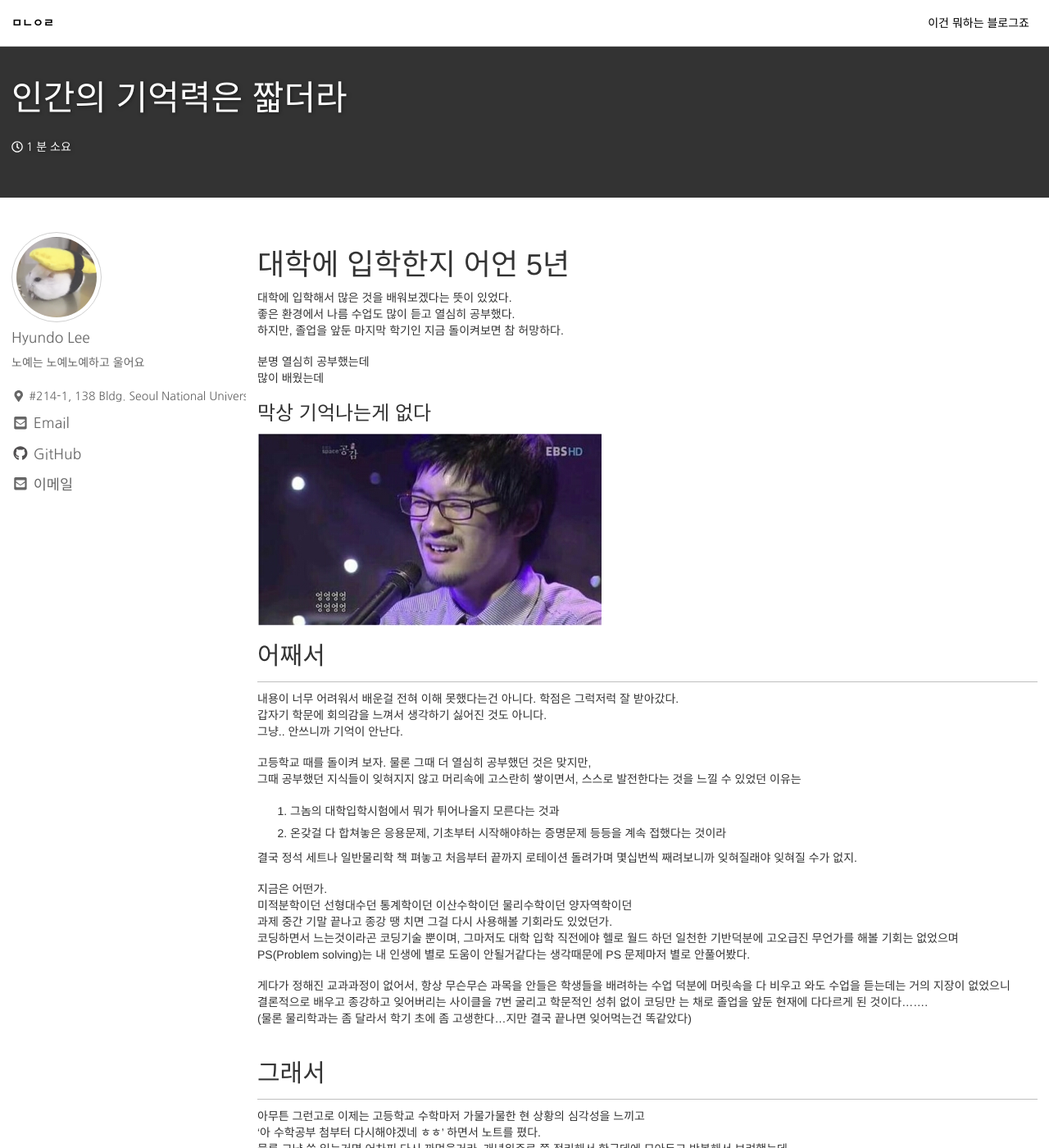
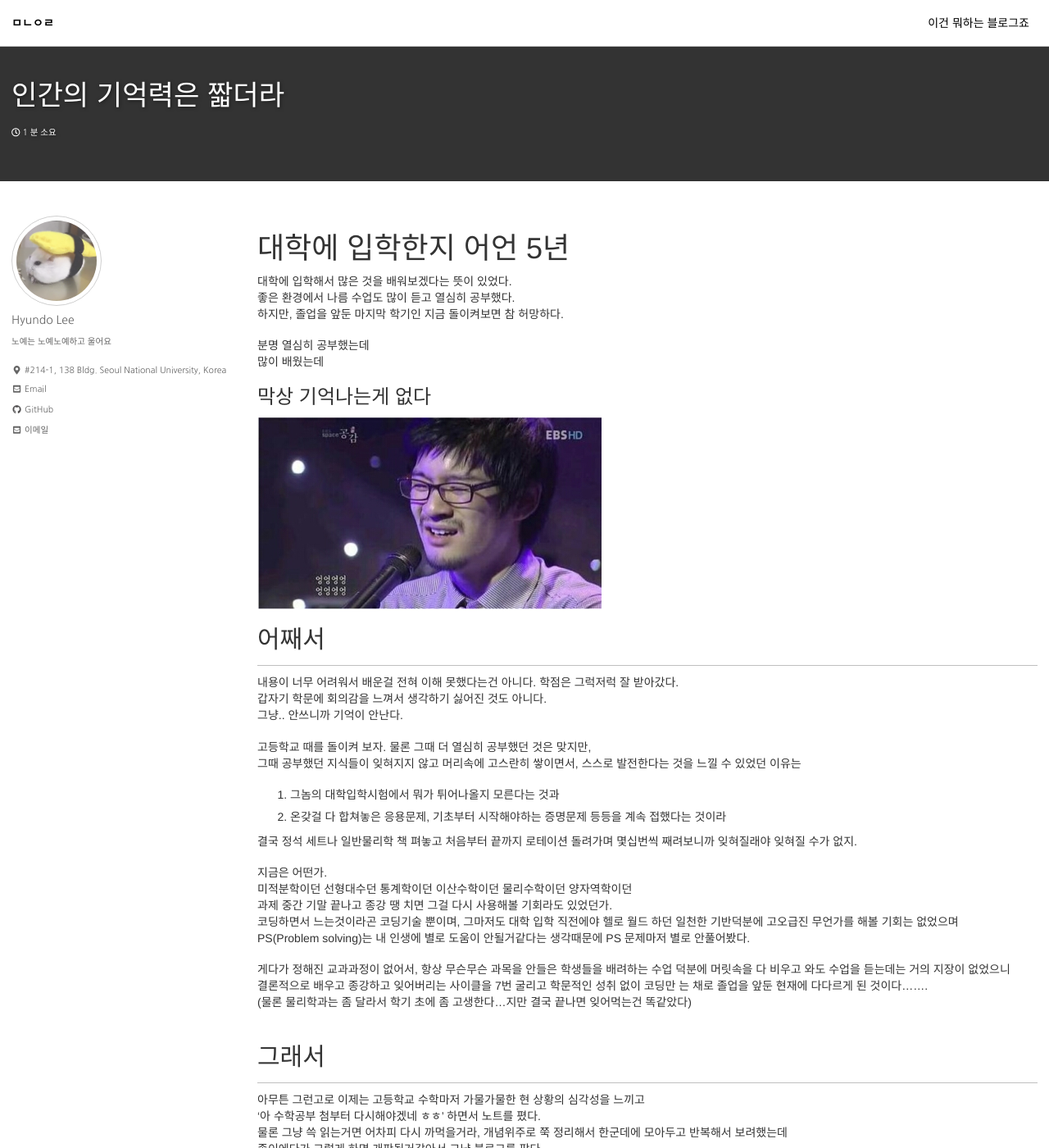
Before and after one commit to illhyhl1111/PPPP.github.io, a Jekyll site: the page built from _posts/2018-09-14-first-post.md, in a window 1280 px wide and 1400 px high. Shown: the whole window at 82% size. Built offline with Jekyll 4.4.1, drawn with Linux system fonts in a browser that asks for light colours; nearby versions of some CDN libraries; formulas are drawn with MathJax 3.

Commit message:
재도전

```diff
--- a/_sass/minimal-mistakes/_reset.scss
+++ b/_sass/minimal-mistakes/_reset.scss
@@ -8,18 +8,18 @@ html {
   /* apply a natural box layout model to all elements */
   box-sizing: border-box;
   background-color: $background-color;
-  font-size: 16px;
+  font-size: 22px;
 
   @include breakpoint($medium) {
-    font-size: 18px;
+    font-size: 25px;
   }
 
   @include breakpoint($large) {
-    font-size: 20px;
+    font-size: 27px;
   }
 
   @include breakpoint($x-large) {
-    font-size: 22px;
+    font-size: 30px;
   }
 
   -webkit-text-size-adjust: 100%;
--- a/_sass/minimal-mistakes/_variables.scss
+++ b/_sass/minimal-mistakes/_variables.scss
@@ -34,15 +34,14 @@ $header-font-family: $sans-serif-narrow;
 $caption-font-family: $serif !default;
 
 /* type scale */
-$type-size-1: 3.000em !default; // ~39.056px
-$type-size-2: 2.441em !default; // ~31.248px
-$type-size-3: 1.953em !default; // ~25.008px
-$type-size-4: 1.563em !default; // ~20px
-$type-size-5: 1.25em !default; // ~16px
-$type-size-6: 1.00em !default; // ~12px
-$type-size-7: 0.750em !default; // ~11px
-$type-size-8: 0.6875em !default; // ~11px
-$type-size-9: 0.625em !default; // ~10px
+$type-size-1: 2.441em !default; // ~39.056px
+$type-size-2: 1.953em !default; // ~31.248px
+$type-size-3: 1.563em !default; // ~25.008px
+$type-size-4: 1.25em !default; // ~20px
+$type-size-5: 1.00em !default; // ~16px
+$type-size-6: 0.75em !default; // ~12px
+$type-size-7: 0.6875em !default; // ~11px
+$type-size-8: 0.625em !default; // ~10px
 
 /*
    Colors
```
